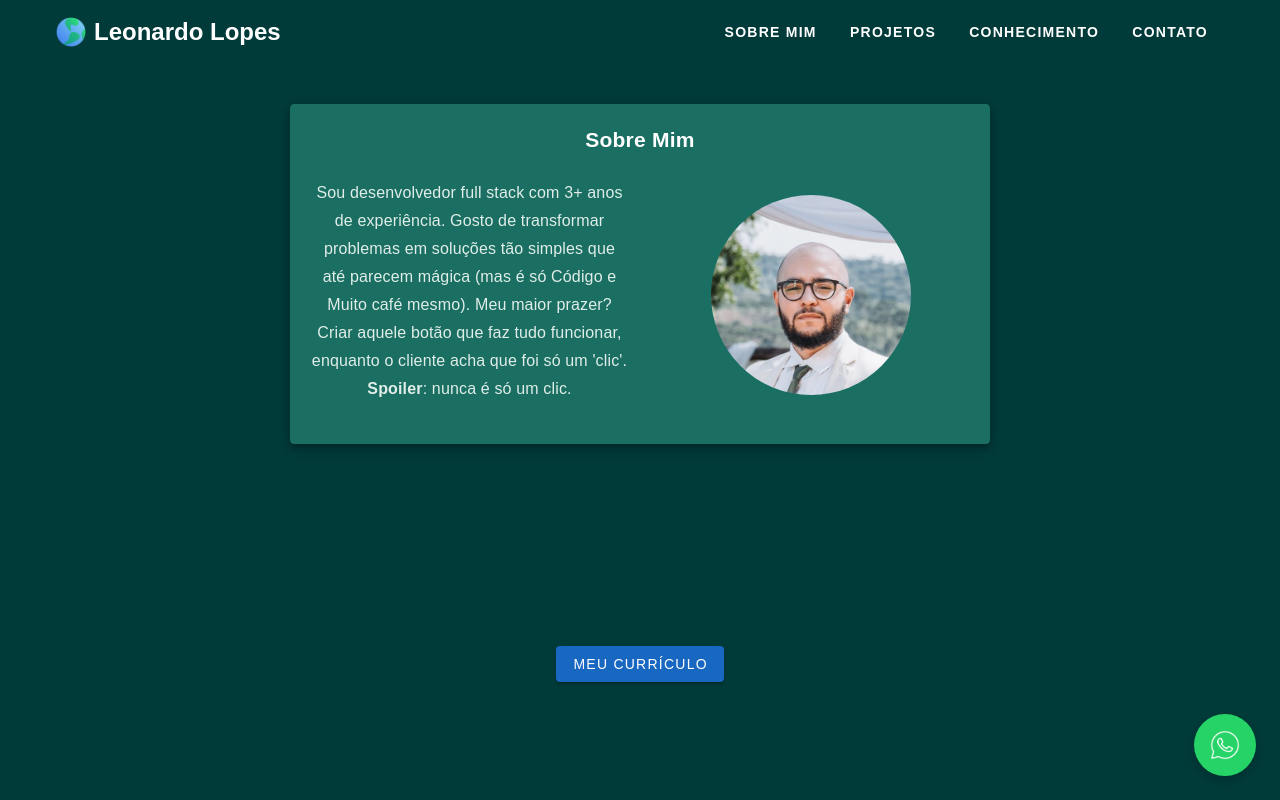
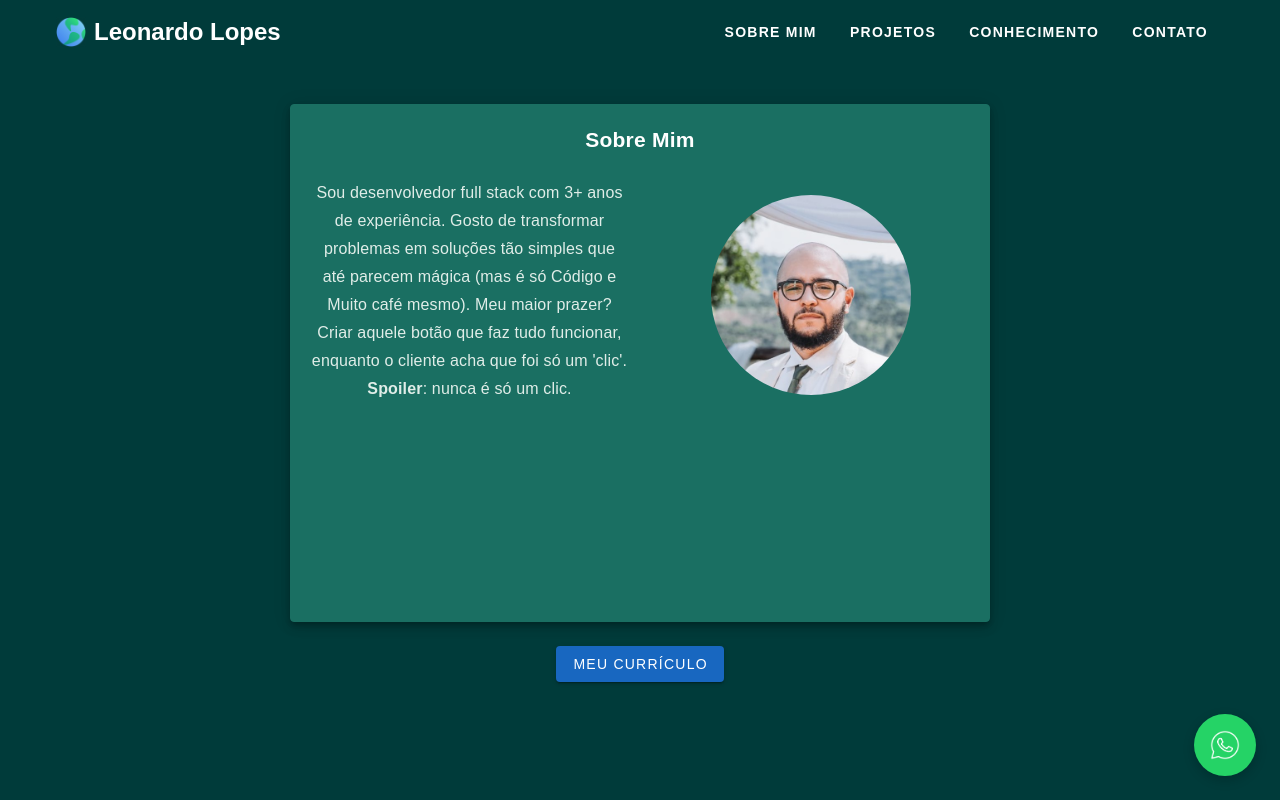
Before and after one commit to LeonardoLopesFilho/leopt, a Nuxt app: page / in a window 1280 px wide. Shown: the top 800 px of the page. Built offline with nearby package versions, Linux system fonts and the light colour scheme.

Commit message:
Ajuste na imagem

```diff
--- a/components/BioCard.vue
+++ b/components/BioCard.vue
@@ -12,7 +12,7 @@
             backgroundColor: '#1a6f62',
             border: '1px solid #1a6f62',
             marginTop: '-50px',
-            maxHeight: isMobile ? 'auto' : '340px',
+            maxHeight: 'none',
           }"
           class="pa-1 mt-10"
         >
@@ -45,6 +45,7 @@
                     height="200"
                     class="rounded-circle"
                     cover
+                    style="position: relative; z-index: 1"
                   />
                 </div>
               </v-col>
```
